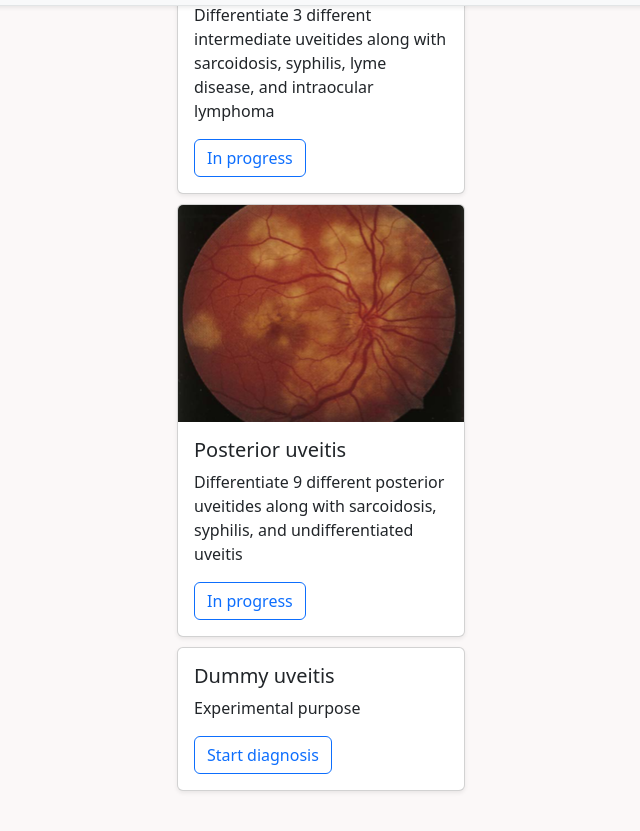
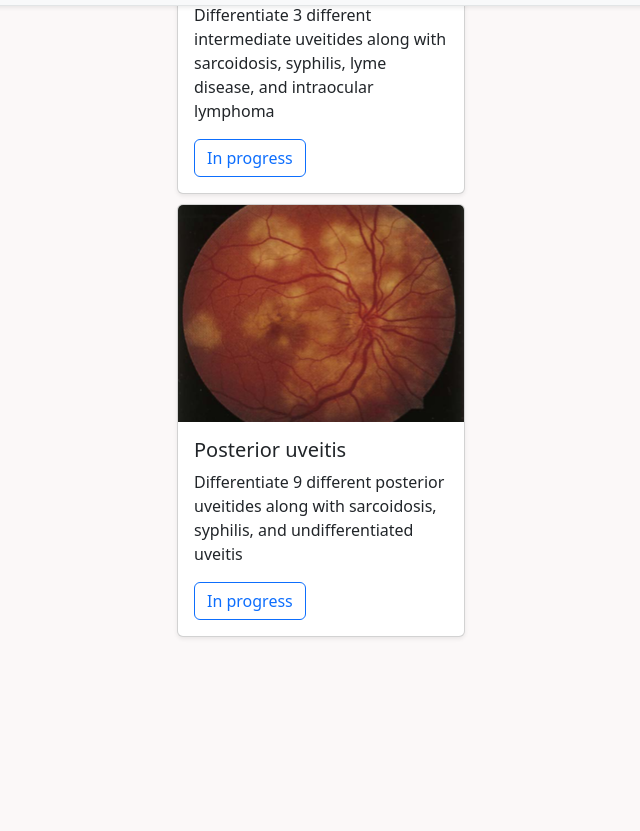
Before and after one commit to hcha3232/exp-uveitis, a plain HTML site: page index.html in a window 1280 px wide. Shown: the part 794-1625 px from the top of the page, without its empty margins (319-959 px from the left). After the commit the page ends 1541 px from the top, so only its background shows below. Drawn offline with nearby package versions, Linux system fonts and the light colour scheme.

Commit message:
Update index.html

```diff
--- a/index.html
+++ b/index.html
@@ -57,7 +57,7 @@
             <div class="card-body">
             <h5 class="card-title">Anterior uveitis</h5>
             <p class="card-text">Differentiate 7 different anterior uveitides along with sarcoidosis, syphilis, and undifferentiated uveitis</p>
-            <a href="/au.html" class="btn btn-outline-primary">Start diagnosis</a>
+            <a href="/au-exp.html" class="btn btn-outline-primary">Start diagnosis</a>
             </div>
         </div>
         <div class="card shadow-sm" style="width: 18rem;">
@@ -74,13 +74,6 @@
             <h5 class="card-title">Posterior uveitis</h5>
             <p class="card-text">Differentiate 9 different posterior uveitides along with sarcoidosis, syphilis, and undifferentiated uveitis</p>
             <a href="#" class="btn btn-outline-primary">In progress</a>
-            </div>
-        </div>
-        <div class="card shadow-sm" style="width: 18rem;">
-            <div class="card-body">
-            <h5 class="card-title">Dummy uveitis</h5>
-            <p class="card-text">Experimental purpose</p>
-            <a href="/au-exp.html" class="btn btn-outline-primary">Start diagnosis</a>
             </div>
         </div>
     </div>
```
